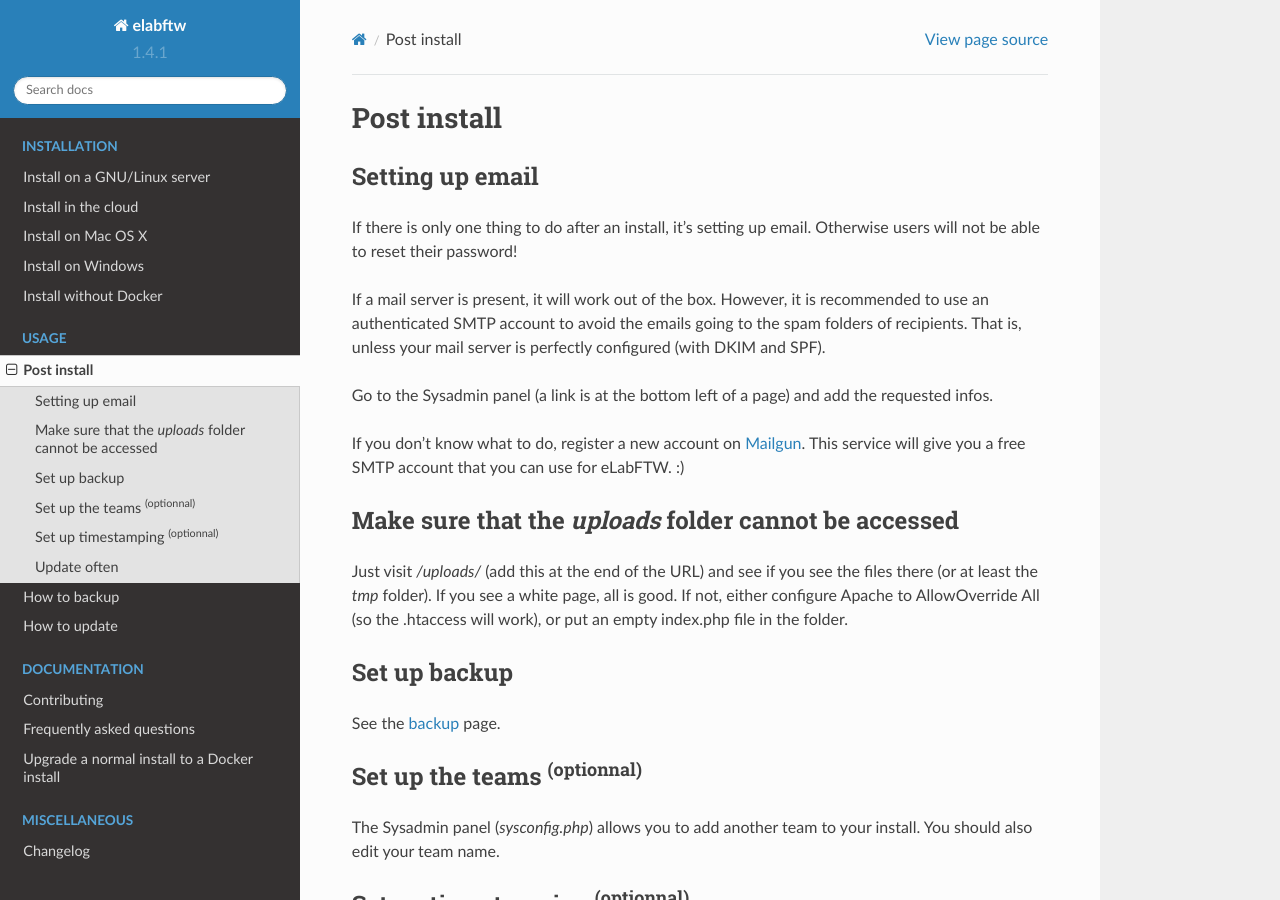
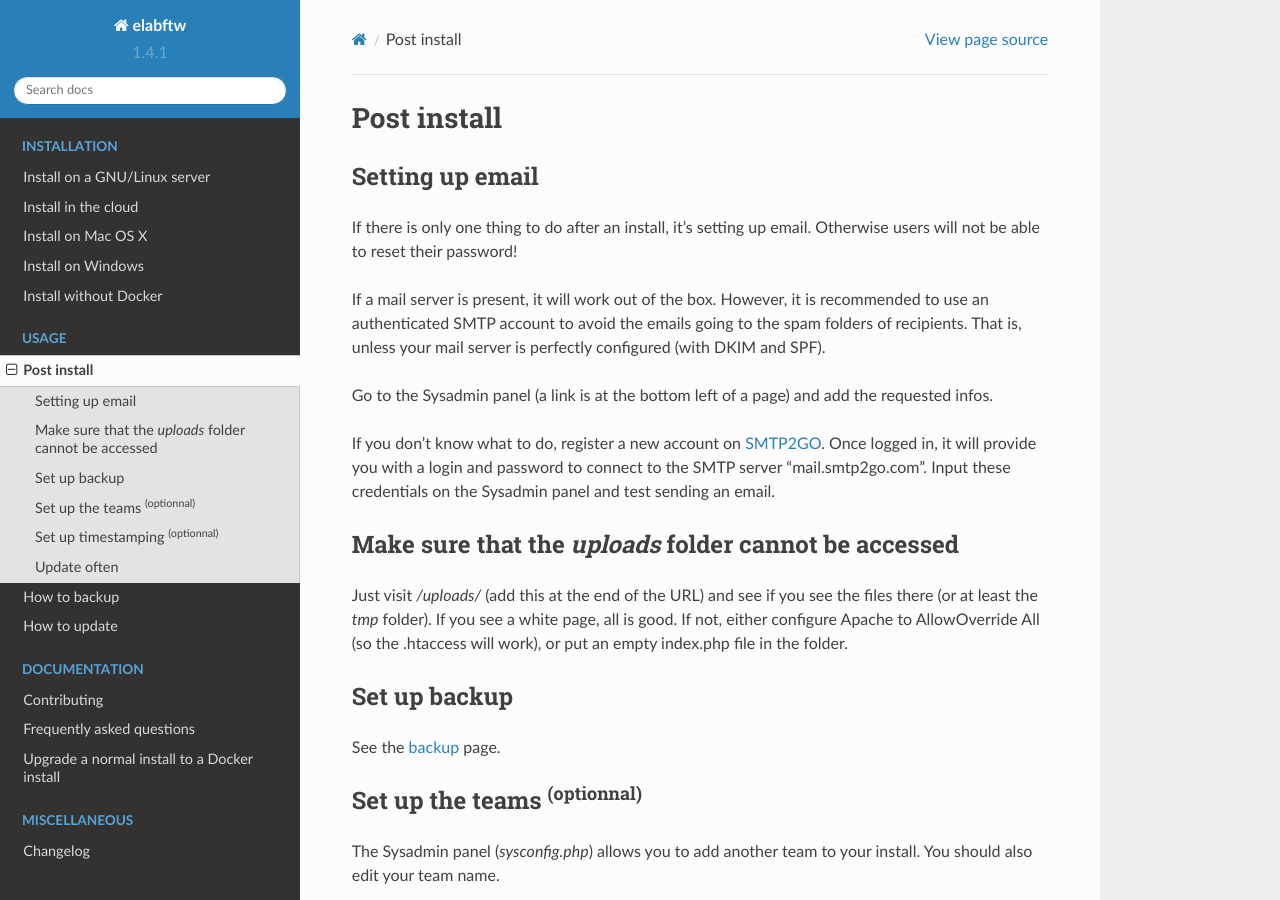
Before and after one commit to elabftw/elabdoc, a Sphinx documentation site: the page built from doc/postinstall.rst, in a window 1280 px wide and 900 px high. Built offline with Sphinx 7.4.7 and the Read the Docs theme 2.0.0, drawn with Linux system fonts in a browser that asks for light colours; pages that are not in the unit, such as notebooks, are missing from menus.

Commit message:
use smtp2go instead of mailgun

```diff
--- a/doc/postinstall.rst
+++ b/doc/postinstall.rst
@@ -12,7 +12,7 @@ If a mail server is present, it will work out of the box. However, it is recomme
 
 Go to the Sysadmin panel (a link is at the bottom left of a page) and add the requested infos.
 
-If you don't know what to do, register a new account on `Mailgun <http://www.mailgun.com>`_. This service will give you a free SMTP account that you can use for eLabFTW. :)
+If you don't know what to do, register a new account on `SMTP2GO <https://www.smtp2go.com/signup>`_. Once logged in, it will provide you with a login and password to connect to the SMTP server "mail.smtp2go.com". Input these credentials on the Sysadmin panel and test sending an email.
 
 Make sure that the `uploads` folder cannot be accessed
 ------------------------------------------------------
```
